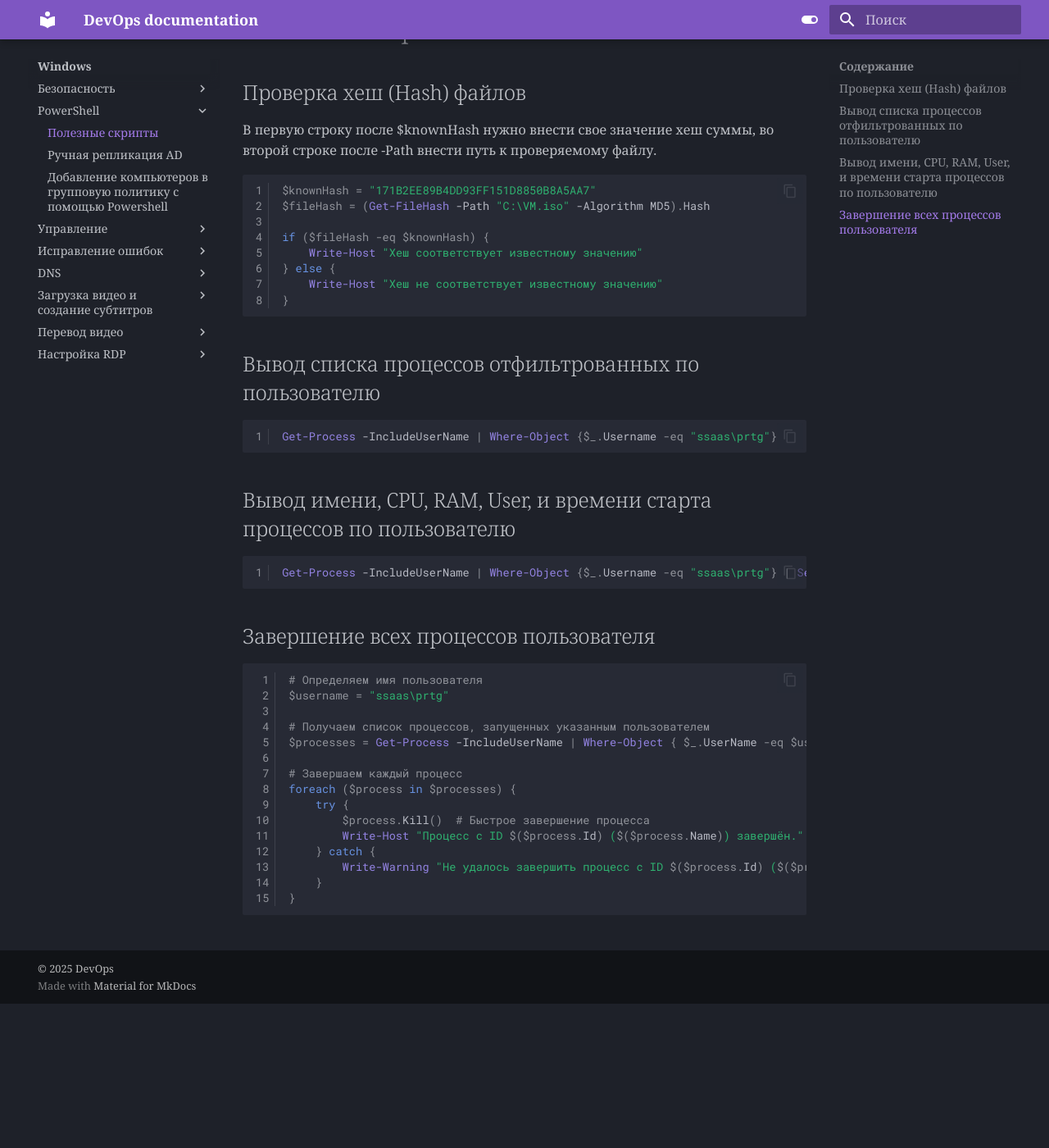
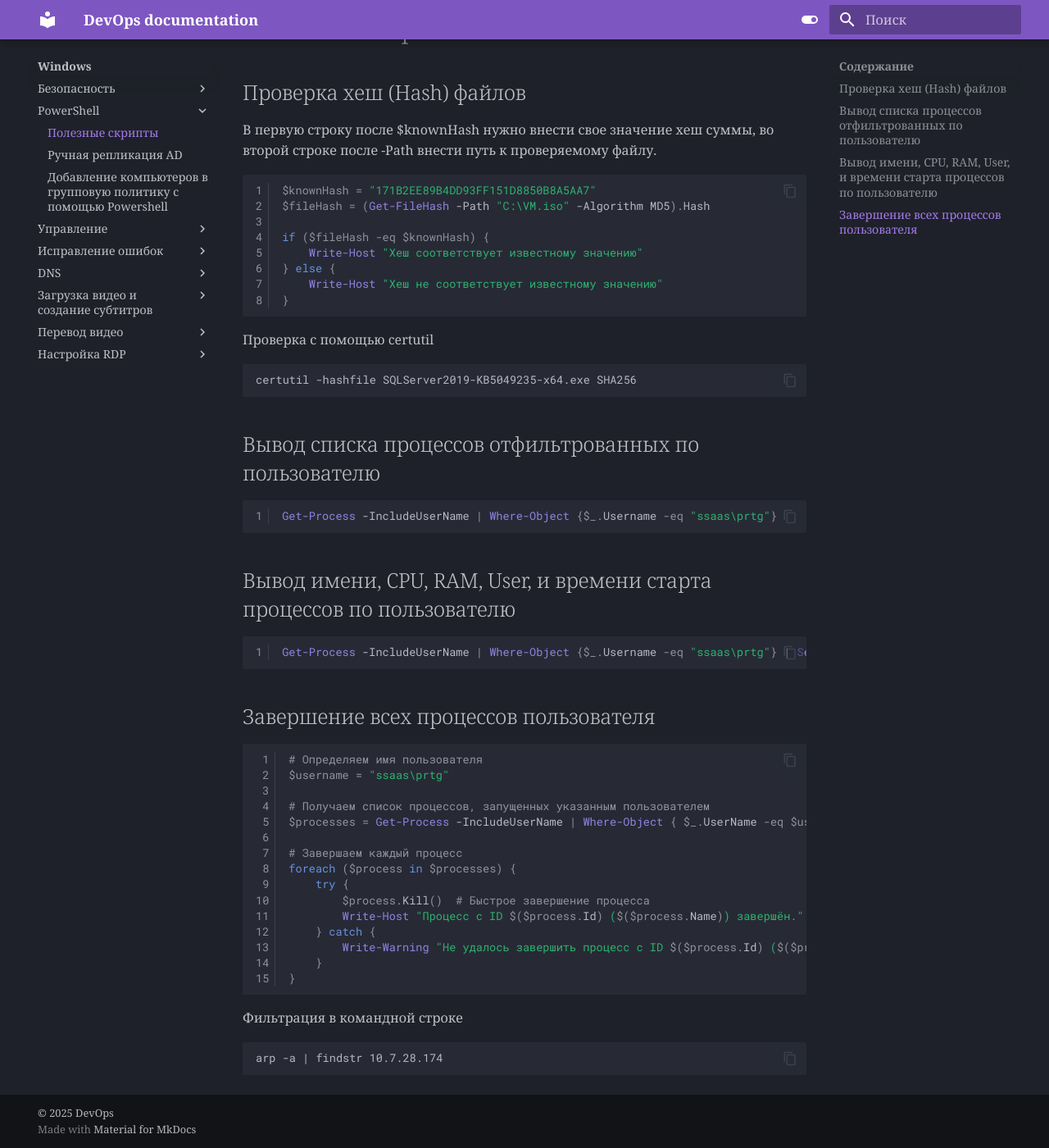
Before and after one commit to Iamseniordevops/DevOpsDocs, an MkDocs documentation site: the page built from docs/Windows/powershell.md, in a window 1280 px wide and 1400 px high, scrolled down 176 px. Shown: the whole window at 82% size. Built offline with MkDocs 1.6.1 and Material for MkDocs 9.7.7, drawn with Linux system fonts in a browser that asks for light colours.

Commit message:
add cmd filter

````diff
--- a/docs/Windows/powershell.md
+++ b/docs/Windows/powershell.md
@@ -12,6 +12,10 @@ if ($fileHash -eq $knownHash) {
     Write-Host "Хеш не соответствует известному значению"
 }
 
+```
+Проверка с помощью certutil
+```
+certutil -hashfile SQLServer2019-KB5049235-x64.exe SHA256
 ```
 ## Вывод списка процессов отфильтрованных по пользователю
 ``` powershell linenums="1"
@@ -39,3 +43,7 @@ foreach ($process in $processes) {
     }
 }
 ```
+Фильтрация в командной строке
+```
+arp -a | findstr 10.7.28.174
+```
````
